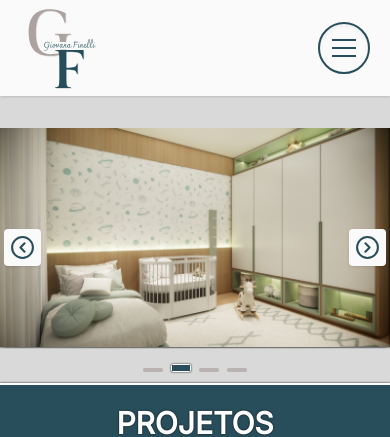
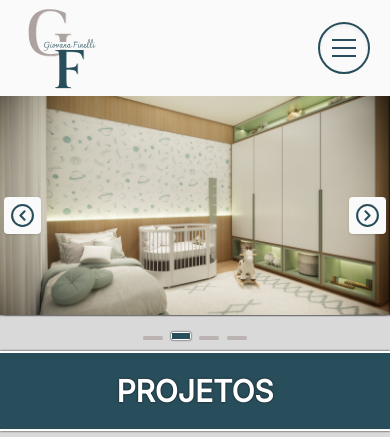
Before and after one commit to Carlos-Castro11/Finelli-Design-App, a Next.js app: page / in a window 390 px wide. Shown: the top 437 px of the page. Built offline with nearby package versions, Linux system fonts and the light colour scheme.

Commit message:
Add hotfix slider

```diff
--- a/src/components/Slider/index.tsx
+++ b/src/components/Slider/index.tsx
@@ -12,7 +12,7 @@ export default function Slider() {
   const screenWidth = useMedia("(max-width: 1100px)");
 
   return (
-    <div className="mt-8">
+    <div className="lg:mt-8">
       {screenWidth ? (
         <SliderRoot.Content />
       ) : (
```
